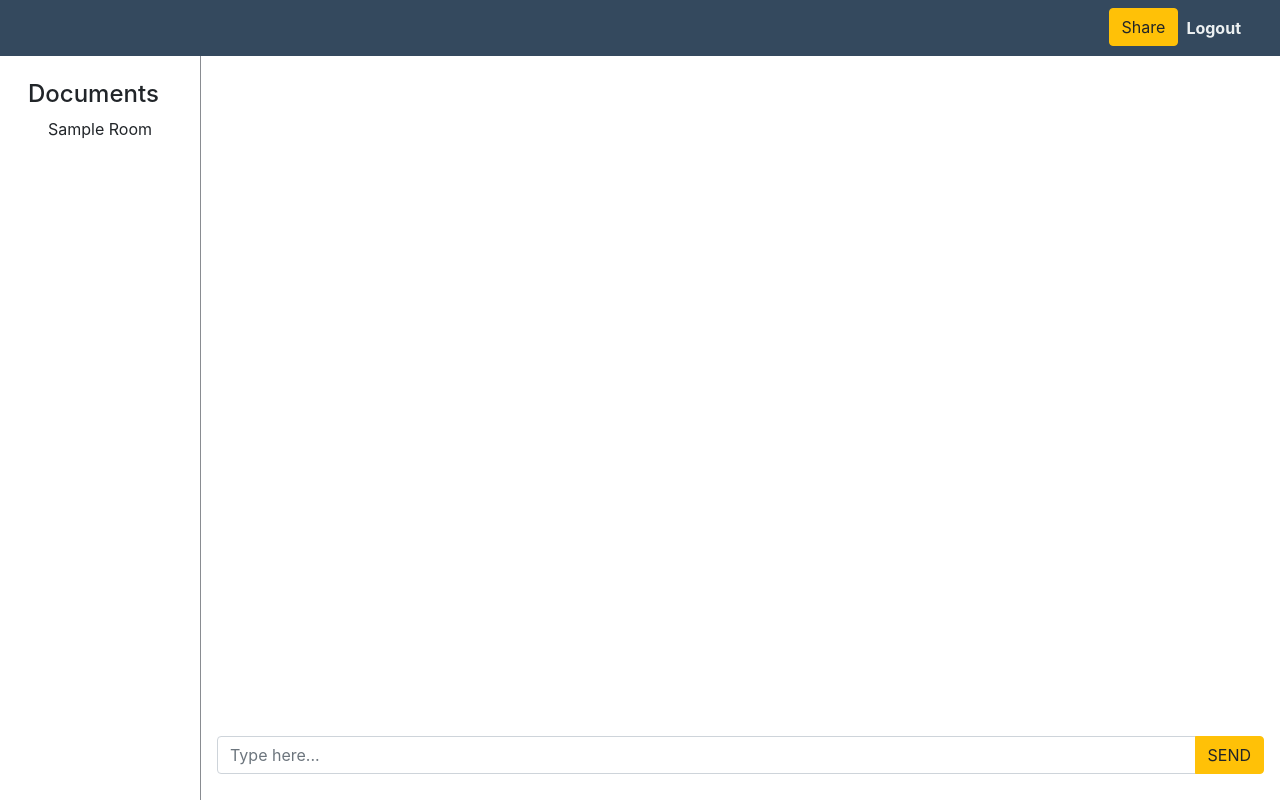
After one commit to sameersrivastava13/Navigus-Assignement, a Flask app: template templates/chat.html in a window 1280 px wide. The commit adds this page. Run offline with Flask 2, Linux system fonts and the light colour scheme; the template is opened without the code that fills it: most values are stand-ins (such as "Sample title", 1, 10 or a date in 2020); some libraries are stand-ins or nearby versions.

Commit message:
final changes

```diff
--- a/application.py
+++ b/application.py
@@ -1,57 +1,73 @@
-from flask import Flask, render_template, redirect, url_for,flash
-from flask_login import LoginManager, login_user, current_user, login_required, logout_user
+import os
+from flask import Flask, render_template, redirect, url_for, flash
+from flask_login import (
+    LoginManager,
+    login_user,
+    current_user,
+    logout_user,
+)
 from wtform_fields import *
 from models import *
-from flask_socketio import SocketIO,send,emit,join_room,leave_room
-from time import localtime,strftime
+from flask_socketio import SocketIO, send, join_room, leave_room
+from time import localtime, strftime
 
 
+# configure app
+app = Flask(__name__)
+app.secret_key = os.environ.get("SECRET")
 
-app = Flask(__name__)
-app.secret_key = 'secret-key'
+# configure database
+app.config["SQLALCHEMY_DATABASE_URI"] = os.environ.get("DATABASE_URL")
 
-#configure database
-app.config['SQLALCHEMY_DATABASE_URI'] = "postgres://czcphntronkggv:62a44072340aa811d5918d6e7af96cc4dc7a6c4d259544291307ff0181ac5719@ec2-18-235-20-228.compute-1.amazonaws.com:5432/db4nggt73in7ap"
 
 db = SQLAlchemy(app)
 
-#configure flask login
+# Initializing Flask-socketIo
+socket_app = SocketIO(app)
+
+# list of documents available
+documents = ["Python", "Java", "C++"]
+
+
+# configure flask login
 login = LoginManager(app)
 login.init_app(app)
+
 
 @login.user_loader
 def load_user(id):
     return User.query.get(int(id))
 
 
+@app.route("/", methods=["GET", "POST"])
+def index():
+    registration_form = RegistrationForm()
 
-@app.route("/",methods= ['GET','POST'])
-def index():
-    regitration_form = RegistrationForm()
+    # updates the db if validation success
+    if registration_form.validate_on_submit():
+        username = registration_form.username.data
+        password = registration_form.password.data
 
-    if regitration_form.validate_on_submit():
-        username = regitration_form.username.data
-        password = regitration_form.password.data
-
-        #password hashing for security
-        hashed_pswd = pbkdf2_sha256.hash(password)  # take cares of both 16byte salt and iteartions (29000 iterations by default )
+        # password hashing for security
+        hashed_pswd = pbkdf2_sha256.hash(
+            password
+        )  # take cares of both 16byte salt and iteartions (29000 by default)
 
         """To check username exists or not
-            Defined a function in wtform_fields.py file for this."""
+                    Defined a function in wtform_fields.py file for this."""
 
-        #Adding the user to the DATABASE
+        # Adding the user to the DATABASE
         user = User(username=username, password=hashed_pswd)
         db.session.add(user)
         db.session.commit()
+        # flashing a message after successful registration
+        flash("Registered Successfully! Now,Please login.", "success")
+        return redirect(url_for("login"))
 
-        # Flashing a message after registration
-        flash("Registered Successfully! Now,Please login.", "success")
-        return redirect(url_for('login'))
-
-    return render_template("index.html",form = regitration_form)
+    return render_template("index.html", form=registration_form)
 
 
-@app.route("/login", methods=['GET', 'POST'])
+@app.route("/login", methods=["GET", "POST"])
 def login():
     login_form = LoginForm()
 
@@ -59,49 +75,69 @@ def login():
     if login_form.validate_on_submit():  # it checks the post method and returns true
         user_object = User.query.filter_by(username=login_form.username.data).first()
         login_user(user_object)
-        return redirect(url_for('chat'))
+        return redirect(url_for("chat"))
+
     return render_template("login.html", form=login_form)
 
 
-@app.route("/chat", methods=['GET', 'POST'])
+@app.route("/chat", methods=["GET", "POST"])
 def chat():
-    if not current_user.is_authenticated:
-        flash("Please Login!", "danger")
-        return redirect(url_for('login'))
-    return "chat with me"
+    """if not current_user.is_authenticated:
+        flash("Please Login!","danger")
+        return redirect(url_for("login"))"""
+    return render_template("chat.html", username=current_user.username, rooms=documents)
 
-    #return render_template('write.html', username=current_user.username,rooms=ROOMS)
 
-@app.route("/logout",methods=['GET'])
+@app.route("/logout", methods=["GET"])
 def logout():
     logout_user()
-    flash("You have Logged out successfully!","success")
+    flash("You have Logged out successfully!", "success")
     return redirect(url_for("login"))
 
-"""@socketio.on('join')
-def join(data):
-    room = data['room']
-    join_room(room)
-    send({'msg': data['username']  + " has joined the " + data['room'] + " room."},room=data['room'])
 
-@socketio.on('leave')
-def leave(data):
-    room = data['room']
-    leave_room(room)
-    send({'msg': data['username'] + " has left the" + data['room'] + " room."},room=data['room'])
-"""
-
-
-
-
-"""@socketio.on('message')
+@socket_app.on("message")
 def message(data):
 
     print(f"\n\n{data}\n\n")
 
-    send({'msg': data['msg'],'username': data['username'],'timestamp': strftime('%b-%d %I:%M%p',localtime())},room=data['room'])
-    #will sent data to all connected clients.will push data to a event bucket called message
-"""
+    send(
+        {
+            "msg": data["msg"],
+            "username": data["username"],
+            "timestamp": strftime("%b-%d %I:%M%p", localtime()),
+        },
+        room=data["room"],
+    )
+    # will sent data to all connected clients.will push data to a event bucket called message
 
-if __name__ == '__main__':
-    app.run(debug=True, port=2000)
+
+@socket_app.on("join")
+def join(data):
+    room = data["room"]
+    join_room(room)
+    send(
+        {
+            "msg": data["username"]
+            + " is currently viewing the "
+            + data["room"]
+            + " document."
+        },
+        room=data["room"],
+    )
+
+
+@socket_app.on("leave")
+def leave(data):
+    room = data["room"]
+    leave_room(room)
+    send(
+        {"msg": data["username"] + " has left the " + data["room"] + " document."},
+        room=data["room"],
+    )
+
+
+if __name__ == "__main__":
+    app.run()  # socketio has its own run method
+
+
+# after completion applied PEP-8 formatting.
--- a/models.py
+++ b/models.py
@@ -3,10 +3,12 @@ from flask_sqlalchemy import SQLAlchemy
 
 db = SQLAlchemy()
 
-class User(UserMixin,db.Model):
+
+class User(UserMixin, db.Model):
     """User Model"""
 
-    __tablename__ = "users"     #defining name of the table explicitly
+    # creating a table name users explicitly or by default it takes lowercase of class_name.
+    __tablename__ = "users"
     id = db.Column(db.Integer, primary_key=True)
     username = db.Column(db.String(25), unique=True, nullable=False)
     password = db.Column(db.String(), nullable=False)
--- a/static/scripts/socketio.js
+++ b/static/scripts/socketio.js
@@ -1,6 +1,7 @@
 document.addEventListener('DOMContentLoaded', () => {
         var socket = io();
-        let room;
+        let room = "Python";
+        joinRoom("Python");
 
         //display incoming messages
         socket.on('message', data => {
@@ -8,10 +9,18 @@ document.addEventListener('DOMContentLoaded', () => {
             const span_username = document.createElement("span");
             const span_timestamp = document.createElement("span");
             const br = document.createElement("br");
+
+            if (data.username){
+
             span_username.innerHTML = data.username;
             span_timestamp.innerHTML = data.timestamp;
             p.innerHTML = span_username.outerHTML + br.outerHTML + data.msg + br.outerHTML + span_timestamp.outerHTML;
             document.querySelector('#display-message-section').append(p);
+            } else{
+                printSysMsg(data.msg);
+            }
+
+
         });
 
         //send message
@@ -28,7 +37,7 @@ document.addEventListener('DOMContentLoaded', () => {
             p.onclick = () => {
                 let newRoom = p.innerHTML;
                 if (newRoom == room) {
-                    msg = `You are already in ${room} room.`
+                    msg = `You are already in ${room} document.`
                     printSysMsg(msg);
                 }else{
                     leaveRoom(room);
@@ -37,12 +46,12 @@ document.addEventListener('DOMContentLoaded', () => {
                 }
             }
         });
-        //leave room
+        //leaving the room
         function leaveRoom(room){
             socket.emit('leave',{'username': username, 'room': room});
         }
 
-        //join room
+        //joining the room
         function joinRoom(room){
             socket.emit('join',{'username': username, 'room': room});
             //clear message area
--- /dev/null
+++ b/static/styles/chat_style.css
@@ -0,0 +1,152 @@
+
+.wrapper {
+    display: flex;
+}
+
+#main-section {
+    overflow: hidden;
+    width: 100%;
+}
+
+#sidebar {
+    margin-top: 2em;
+    float: left;
+    min-height: 96vh;
+    padding-left: 1em;
+    padding-top: 3em;
+    padding-right:1em;
+    border-right: 0.5px solid #898c91;
+}
+
+#sidebar p {
+    padding-left: 2em;
+    padding-right:2em;
+}
+
+#sidebar p:hover {
+    background-color: #ffc107;
+}
+
+#sidebar h4 {padding-left: 0.5em;}
+
+
+#sidebar.view-sidebar {display: none;}
+
+#show-sidebar-button {
+    visibility: hidden;
+    opacity: 0;
+    transition: visibility 0s, opacity 0.5s;
+    color: #335177;
+}
+
+@media (max-width: 567px) {
+    #sidebar {
+        display: none;
+    }
+
+    #sidebar.view-sidebar {
+        display: block;
+    }
+
+    #show-sidebar-button {
+        visibility: visible;
+        opacity: 1;
+    }
+}
+
+
+.cursor-pointer {
+    cursor: pointer;
+}
+
+#rightside-panel {
+    overflow: hidden;
+}
+
+#display-message-section {
+    margin-top: 5em;
+    min-height: 82vh;
+    max-height: 82vh;
+    overflow-y: auto;
+}
+
+#input-area {
+    padding-left: 1em;
+    padding-right: 1em;
+    bottom: 0;
+}
+
+input[type=text]:focus{
+    border-color: #ffc107;
+    box-shadow: 0px 1px 1px rgba(0, 0, 0, 0.075) inset, 0px 0px 10px #ffc107;
+}
+
+@keyframes fadeIn {
+  0% {opacity: 0;}
+  100% {opacity: 1;}
+}
+
+.others-msg {
+    margin-right:7em;
+    margin-left: 1em;
+    padding: 0.5em 0.5em 0.5em 1em;
+    border-radius: 5px;
+    border-color: grey;
+    border-width: 0.5px;
+    border-style: solid;
+    background-color: #C2DBFB;
+    /* animation */
+    animation-name: fadeIn;
+    animation-duration: 0.75s;
+    animation-fill-mode: forwards;
+    animation-timing-function: ease-in-out;
+}
+
+.my-msg {
+    margin-left:7em;
+    margin-right:1em;
+    padding: 0.5em 0.5em 0.5em 1em;
+    border-radius: 5px;
+    border-color: #206ED2;
+    border-width: 1px;
+    border-style: solid;
+    /* animation */
+    animation-name: fadeIn;
+    animation-duration: 0.75s;
+    animation-fill-mode: forwards;
+    animation-timing-function: ease-in-out;
+}
+
+.system-msg {
+    margin-right:7em;
+    margin-left: 1em;
+    padding: 0.5em 0.5em 0.5em 1em;
+    color: #656d78;
+    font-size:0.9em;
+}
+
+.timestamp {
+    color: #656d78;
+    font-size:0.7em;
+}
+
+.other-username {
+    font-weight: bold;
+    font-size: 1.1em;
+    color: #206ED2;
+}
+
+.my-username {
+    font-weight: bold;
+    font-size: 1.1em;
+    color: #FF6B13;
+}
+
+#msg-input {
+    border-color: #ffc107;
+    border-width: 5px;
+}
+
+#get-username {
+    display: none !important;
+}
--- /dev/null
+++ b/templates/chat.html
@@ -0,0 +1,94 @@
+<!DOCTYPE html>
+<html lang="en">
+<head>
+     <meta charset="utf-8">
+        <meta name="viewport" content="width=device-width, initial-scale=1">
+
+        <title>Navigus-document</title>
+
+        <!-- Bootstrap -->
+        <link rel="stylesheet" href="https://stackpath.bootstrapcdn.com/bootstrap/4.1.3/css/bootstrap.min.css" integrity="sha384-MCw98/SFnGE8fJT3GXwEOngsV7Zt27NXFoaoApmYm81iuXoPkFOJwJ8ERdknLPMO" crossorigin="anonymous">
+
+        <!-- Custom css for chat pages -->
+        <link rel="stylesheet" type="text/css" href="{{ url_for('static', filename='styles/chat_style.css') }}">
+</head>
+<body>
+
+    <!--navigation bar-->
+
+<nav class="navbar navbar-expand-sm navbar-light fixed-top" style="background-color: #34495E">
+
+    <div class="container-fluid">
+        <div id="show-sidebar-button" class="cursor-pointer">
+            <i class="fas fa-plus-circle "></i>
+                <span>Documents</span>
+        </div>
+
+    <button class="navbar-toggler" type="button" data-toggle="collapse" data-target="#navbarSupportedContent" aria-controls="navbarSupportedContent" aria-expanded="false" aria-label="Toggle navigation">
+        <span class="navbar-toggler-icon"></span>
+    </button>
+    <div class="collapse navbar-collapse" id="navbarSupportedContent">
+        <ul class="navbar-nav ml-auto">
+
+            <li class="nav-item">
+            <button id="share_document" class="btn btn-warning" type="button">Share<i class="fas fa-paper-plane"></i></button>
+            </li>
+
+            <li class="nav-item">
+
+            <a id="logout-btn" class="nav-link" href="{{ url_for('logout') }}"><span style="color: #ECF0F1"><b>Logout</b></span></a>
+            </li>
+
+
+        </ul>
+    </div>
+    </div>
+</nav>
+
+        <div id="main-section">
+            <!--for Document selection-->
+            <nav id="sidebar">
+                <h4>Documents</h4>
+                {% for room in rooms %}
+                    <p class="select-room">{{ room|title }}</p>
+
+                {% endfor %}
+            </nav>
+            <!--Message area-->
+            <div id="rightside-panel">
+                <!--display all the edited message here-->
+
+                <div id="display-message-section">
+                </div>
+
+                <!--Input message-->
+                  <div id="input-area" class="input-group mb-3">
+                        <input type="text" id="user_message" class="form-control" placeholder="Type here..." aria-label="Type a message" aria-describedby="basic-addon2" autocomplete="off">
+                        <div class="input-group-append">
+                            <button id="send_message" class="btn btn-warning" type="button">SEND <i class="fas fa-paper-plane"></i></button>
+                        </div>
+                    </div>
+            </div>
+
+        </div>
+
+        <!--get username-->
+       <script type="text/javascript">
+           const username = `{{ username }}`;
+
+       </script>
+
+
+
+        <!--SocketIO JS-->
+        <script type="text/javascript" src="//cdnjs.cloudflare.com/ajax/libs/socket.io/2.2.0/socket.io.js" integrity="sha256-yr4fRk/GU1ehYJPAs8P4JlTgu0Hdsp4ZKrx8bDEDC3I=" crossorigin="anonymous"></script>
+
+
+
+        <!--Custom SocketIO Js-->
+        <script src="{{ url_for('static', filename='scripts/socketio.js') }}">
+        </script>
+
+
+</body>
+</html>
--- a/templates/form_helper.html
+++ b/templates/form_helper.html
@@ -2,8 +2,6 @@
 
          <div>
                     {{ fieldName(class_='form-control',placeholder=placeholderValue,**kwargs)}}
-
-       <!--Error messages-->
 
                     <ul>
                         {% for error in fieldName.errors %}
```
Also changed, not shown: requirements.txt (added, +48 -0 lines), static/css/signin.css (added, +51 -0 lines), templates/index.html (+8 -12 lines), templates/layout_new.html (added, +48 -0 lines), templates/login.html (+8 -1 lines), templates/write.html (deleted, +0 -59 lines), wtform_fields.py (+47 -26 lines), 1 other file. Lines whose indentation alone changed are shown as unchanged.
